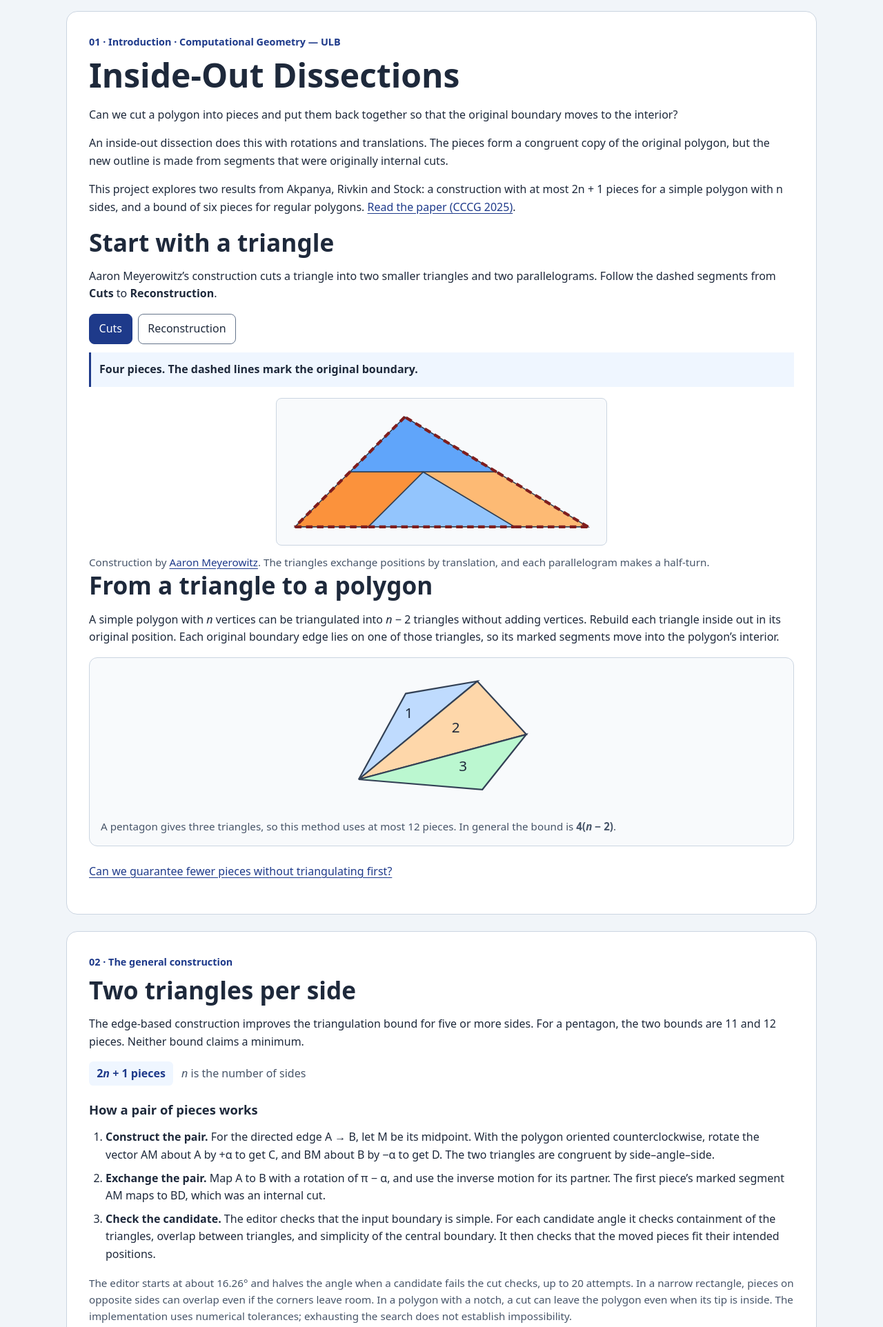
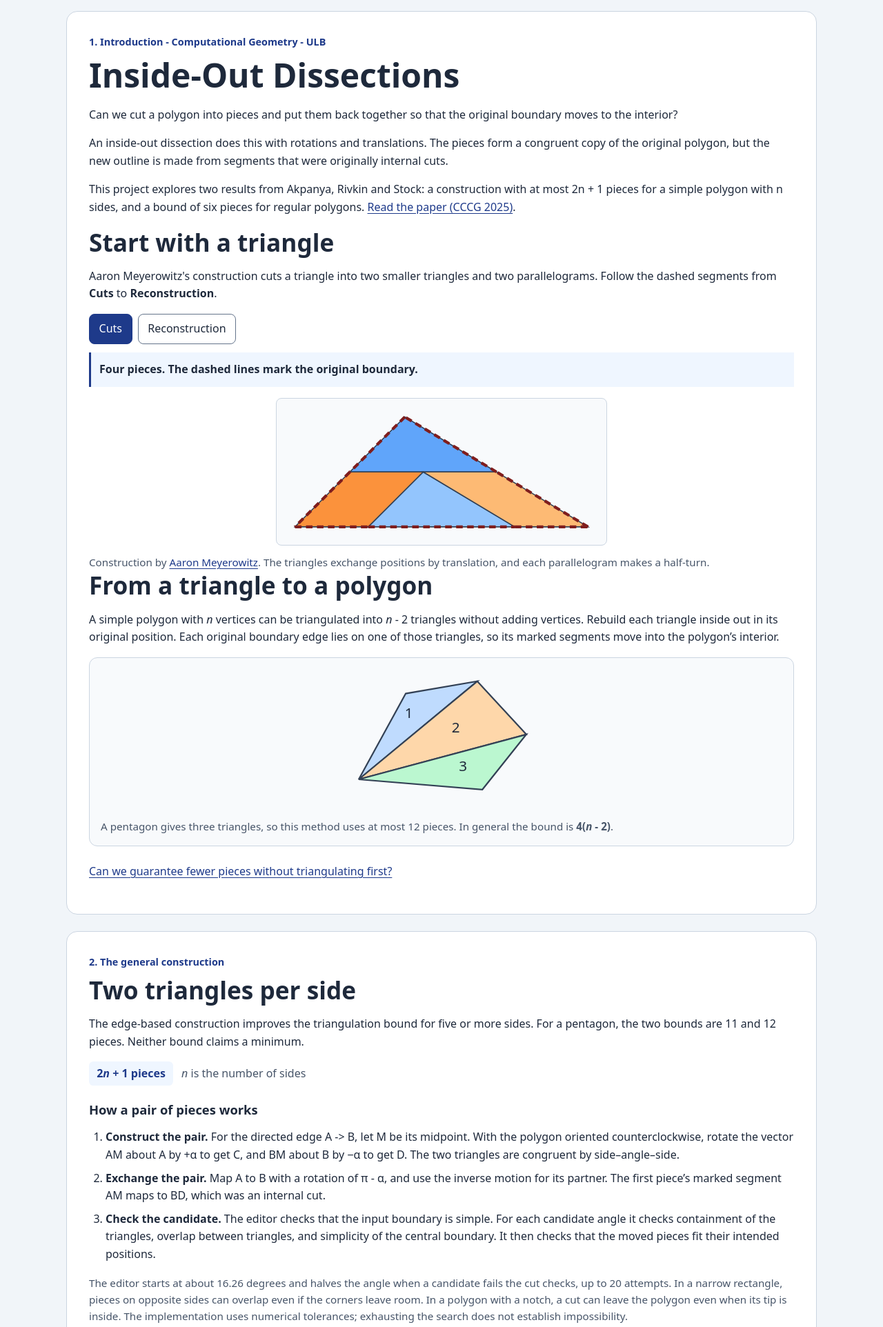
Before and after one commit to RobertoCuevasP/Inside-Out-Disections, a plain HTML site: page index.html in a window 1280 px wide. Shown: the top 1924 px of the page at 69% size. Drawn offline with Linux system fonts and the light colour scheme.

Commit message:
Typo changes

```diff
--- a/index.html
+++ b/index.html
@@ -9,7 +9,7 @@
 <body>
   <section id="introduction" class="intro" aria-labelledby="intro-title">
     <header>
-      <p class="intro-eyebrow">01 · Introduction · Computational Geometry — ULB</p>
+      <p class="intro-eyebrow">1. Introduction - Computational Geometry - ULB</p>
       <h1 id="intro-title">Inside-Out Dissections</h1>
       <p>Can we cut a polygon into pieces and put them back together so that the original boundary moves to the interior?</p>
       <p>An inside-out dissection does this with rotations and translations. The pieces form a congruent copy of the original polygon, but the new outline is made from segments that were originally internal cuts.</p>
@@ -18,7 +18,7 @@
       </p>
     </header>
     <h2>Start with a triangle</h2>
-    <p id="intro-caption">Aaron Meyerowitz’s construction cuts a triangle into two smaller triangles and two parallelograms. Follow the dashed segments from
+    <p id="intro-caption">Aaron Meyerowitz's construction cuts a triangle into two smaller triangles and two parallelograms. Follow the dashed segments from
       <strong>Cuts</strong> to <strong>Reconstruction</strong>.
     </p>
     <div class="intro-controls" role="group" aria-label="Four-piece triangle example">
@@ -35,7 +35,7 @@
       The triangles exchange positions by translation, and each parallelogram makes a half-turn.
     </p>
     <h2>From a triangle to a polygon</h2>
-    <p>A simple polygon with <var>n</var> vertices can be triangulated into <var>n</var> − 2 triangles without adding vertices. Rebuild each triangle inside out in its original position. Each original boundary edge lies on one of those triangles, so its marked segments move into the polygon’s interior.</p>
+    <p>A simple polygon with <var>n</var> vertices can be triangulated into <var>n</var> - 2 triangles without adding vertices. Rebuild each triangle inside out in its original position. Each original boundary edge lies on one of those triangles, so its marked segments move into the polygon’s interior.</p>
     <figure class="regular-diagram">
       <svg viewBox="0 0 270 135" role="img" aria-label="A pentagon divided by two diagonals from one vertex into three triangles">
         <g stroke="#334155" stroke-width="1.5">
@@ -47,14 +47,14 @@
           <text x="103" y="48">1</text><text x="149" y="62">2</text><text x="156" y="100">3</text>
         </g>
       </svg>
-      <figcaption>A pentagon gives three triangles, so this method uses at most 12 pieces. In general the bound is <strong>4(<var>n</var> − 2)</strong>.</figcaption>
+      <figcaption>A pentagon gives three triangles, so this method uses at most 12 pieces. In general the bound is <strong>4(<var>n</var> - 2)</strong>.</figcaption>
     </figure>
     <p><a href="#general-construction">Can we guarantee fewer pieces without triangulating first?</a></p>
   </section>
 
   <section id="general-construction" class="demo-section" aria-labelledby="general-title">
     <header class="general-header">
-      <p class="general-kicker">02 · The general construction</p>
+      <p class="general-kicker">2. The general construction</p>
       <h2 id="general-title">Two triangles per side</h2>
       <p>The edge-based construction improves the triangulation bound for five or more sides. For a pentagon, the two bounds are 11 and 12 pieces. Neither bound claims a minimum.</p>
       <p class="general-formula">
@@ -64,11 +64,11 @@
     </header>
     <h3>How a pair of pieces works</h3>
     <ol class="method-steps">
-      <li><strong>Construct the pair.</strong> For the directed edge A → B, let M be its midpoint. With the polygon oriented counterclockwise, rotate the vector AM about A by +α to get C, and BM about B by −α to get D. The two triangles are congruent by side–angle–side.</li>
-      <li><strong>Exchange the pair.</strong> Map A to B with a rotation of π − α, and use the inverse motion for its partner. The first piece’s marked segment AM maps to BD, which was an internal cut.</li>
+      <li><strong>Construct the pair.</strong> For the directed edge A -> B, let M be its midpoint. With the polygon oriented counterclockwise, rotate the vector AM about A by +α to get C, and BM about B by −α to get D. The two triangles are congruent by side–angle–side.</li>
+      <li><strong>Exchange the pair.</strong> Map A to B with a rotation of &pi; - &alpha;, and use the inverse motion for its partner. The first piece’s marked segment AM maps to BD, which was an internal cut.</li>
       <li><strong>Check the candidate.</strong> The editor checks that the input boundary is simple. For each candidate angle it checks containment of the triangles, overlap between triangles, and simplicity of the central boundary. It then checks that the moved pieces fit their intended positions.</li>
     </ol>
-    <p class="general-hint">The editor starts at about 16.26° and halves the angle when a candidate fails the cut checks, up to 20 attempts. In a narrow rectangle, pieces on opposite sides can overlap even if the corners leave room. In a polygon with a notch, a cut can leave the polygon even when its tip is inside. The implementation uses numerical tolerances; exhausting the search does not establish impossibility.</p>
+    <p class="general-hint">The editor starts at about 16.26 degrees and halves the angle when a candidate fails the cut checks, up to 20 attempts. In a narrow rectangle, pieces on opposite sides can overlap even if the corners leave room. In a polygon with a notch, a cut can leave the polygon even when its tip is inside. The implementation uses numerical tolerances; exhausting the search does not establish impossibility.</p>
     <div class="general-layout">
       <div class="general-controls">
         <div>
@@ -109,7 +109,7 @@
 
   <section id="regular-polygons" class="demo-section" aria-labelledby="regular-title">
     <header class="general-header">
-      <p class="general-kicker">03 · Regular polygons</p>
+      <p class="general-kicker">3. Regular polygons</p>
       <h2 id="regular-title">What does symmetry change?</h2>
       <p>Can symmetry reduce the number of pieces? Proposition 1 gives a six-piece upper bound for regular polygons. Start with the small cases, then compare both constructions on the same larger polygon.</p>
     </header>
@@ -134,7 +134,7 @@
           </g>
         </svg>
         <figcaption>
-          <strong> Square · 4 pieces.</strong> Rotate each small square 180 degrees about its own centre. Each piece keeps its position, but its two original outer sides now lie along the internal cross.
+          <strong> Square - 4 pieces.</strong> Rotate each small square 180 degrees about its own centre. Each piece keeps its position, but its two original outer sides now lie along the internal cross.
         </figcaption>
       </figure>
 
@@ -142,7 +142,7 @@
         <a href="https://cccg-wads-2025.eecs.yorku.ca/cccg-papers/31.pdf#page=1">See the triangle</a> -
         <a href="https://cccg-wads-2025.eecs.yorku.ca/cccg-papers/31.pdf#page=3">See the pentagon</a>.
       </p>
-      <h3>Grouping sides for n ≥ 6</h3>
+      <h3>Grouping sides for n &GreaterEqual; 6</h3>
       <p>Take a chain of consecutive sides and rotate it 180 degrees about the midpoint between its endpoints. The two chains enclose a piece with central symmetry. A half-turn exchanges the outer chain with the chain formed by internal cuts.</p>
       <figure class="regular-diagram">
         <svg viewBox="0 0 360 160" role="img" aria-label="A parallelogram with outer chain A, B, C and inner chain C, D, A. A half-turn about O maps A to C and B to D.">
@@ -210,10 +210,10 @@
     <ol>
       <li>Reymond Akpanya, Adi Rivkin, and Frederick Stock.
         <a href="https://cccg-wads-2025.eecs.yorku.ca/cccg-papers/31.pdf">Inside-Out Dissections of Polygons and Polyhedra</a>.
-        Proceedings of the 37th Canadian Conference on Computational Geometry, pp. 71–77, 2025.
+        Proceedings of the 37th Canadian Conference on Computational Geometry, pp. 71-77, 2025.
       </li>
       <li>Aaron Meyerowitz.
-        <a href="https://mathoverflow.net/questions/186332/inside-out-polygonal-dissections/186335#186335">Answer to “Inside-out polygonal dissections”</a>.
+        <a href="https://mathoverflow.net/questions/186332/inside-out-polygonal-dissections/186335#186335">Answer to "Inside-out polygonal dissections"</a>.
         MathOverflow, 2014. Source for the four-piece construction; the demo generates its own coordinates and drawing.
       </li>
     </ol>
```
